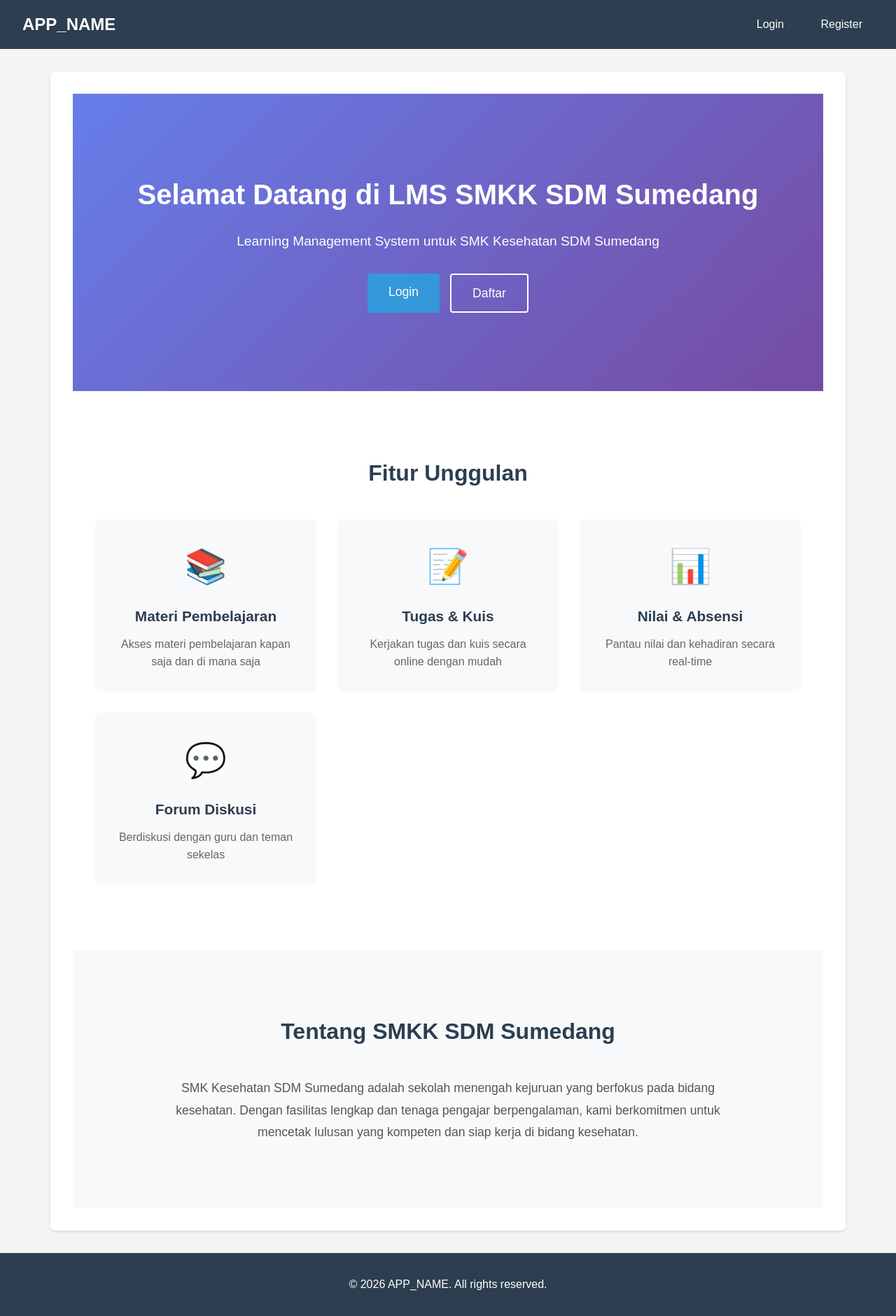
After one commit to mylipho15/lms-smkk-sdm, a PHP site: page /lms-smkk-sdm/ in a window 1280 px wide. The commit adds this page. Shown: the whole page at 70% size. Run offline with PHP 8.4, Linux system fonts and the light colour scheme; style sheets or scripts are compiled from the project's sources; some libraries are stand-ins or nearby versions.

Commit message:
Fix bug Controller HomeController not found
Key features implemented:
- Added missing HomeController.php in app/Controllers with index method and proper layout rendering
- Created home/index.php view with hero section, features grid, and information content
- Updated main.css with styling for new home page sections including hero, features, and info sections
- Modified .gitignore to remove redundant build artifact rules

The changes resolve the missing controller issue by implementing the HomeController and its corresponding view, while adding necessary styling and updating configuration files.

```diff
--- /dev/null
+++ b/app/Controllers/HomeController.php
@@ -0,0 +1,26 @@
+<?php
+/**
+ * HomeController - Halaman Depan Publik
+ */
+
+namespace App\Controllers;
+
+use App\Core\Controller;
+
+class HomeController extends Controller {
+
+    public function index() {
+        $data = [
+            'title' => 'Beranda - LMS SMKK SDM',
+            'page' => 'home'
+        ];
+
+        // Render content view first
+        ob_start();
+        $this->view('home/index', $data);
+        $content = ob_get_clean();
+
+        // Then render with layout
+        $this->renderLayout('main', $content, $data);
+    }
+}
--- a/resources/assets/css/main.css
+++ b/resources/assets/css/main.css
@@ -144,3 +144,108 @@ table tr:hover {
     color: #0c5460;
     border: 1px solid #bee5eb;
 }
+
+/* Hero Section */
+.hero {
+    background: linear-gradient(135deg, #667eea 0%, #764ba2 100%);
+    color: white;
+    padding: 80px 0;
+    text-align: center;
+}
+
+.hero h1 {
+    font-size: 2.5rem;
+    margin-bottom: 20px;
+}
+
+.hero .lead {
+    font-size: 1.2rem;
+    margin-bottom: 30px;
+}
+
+.hero-actions {
+    display: flex;
+    gap: 15px;
+    justify-content: center;
+}
+
+.btn-lg {
+    padding: 12px 30px;
+    font-size: 1.1rem;
+}
+
+.btn-outline {
+    background-color: transparent;
+    border: 2px solid white;
+    color: white;
+}
+
+.btn-outline:hover {
+    background-color: white;
+    color: #667eea;
+}
+
+/* Features Section */
+.features {
+    padding: 60px 0;
+    background-color: white;
+}
+
+.section-title {
+    text-align: center;
+    font-size: 2rem;
+    margin-bottom: 40px;
+    color: #2c3e50;
+}
+
+.features-grid {
+    display: grid;
+    grid-template-columns: repeat(auto-fit, minmax(250px, 1fr));
+    gap: 30px;
+}
+
+.feature-card {
+    background: #f8f9fa;
+    padding: 30px;
+    border-radius: 8px;
+    text-align: center;
+    transition: transform 0.3s, box-shadow 0.3s;
+}
+
+.feature-card:hover {
+    transform: translateY(-5px);
+    box-shadow: 0 5px 15px rgba(0,0,0,0.1);
+}
+
+.feature-icon {
+    font-size: 3rem;
+    margin-bottom: 15px;
+}
+
+.feature-card h3 {
+    font-size: 1.3rem;
+    margin-bottom: 10px;
+    color: #2c3e50;
+}
+
+.feature-card p {
+    color: #666;
+}
+
+/* Info Section */
+.info-section {
+    padding: 60px 0;
+    background-color: #f8f9fa;
+}
+
+.info-content {
+    max-width: 800px;
+    margin: 0 auto;
+    text-align: center;
+}
+
+.info-content p {
+    font-size: 1.1rem;
+    line-height: 1.8;
+    color: #555;
+}
--- /dev/null
+++ b/resources/views/home/index.php
@@ -0,0 +1,55 @@
+<?php
+/**
+ * View: Home Page - Halaman Depan Publik
+ */
+?>
+
+<div class="hero">
+    <div class="container">
+        <h1>Selamat Datang di LMS SMKK SDM Sumedang</h1>
+        <p class="lead">Learning Management System untuk SMK Kesehatan SDM Sumedang</p>
+        <div class="hero-actions">
+            <a href="<?= APP_URL ?>/login" class="btn btn-primary btn-lg">Login</a>
+            <a href="<?= APP_URL ?>/register" class="btn btn-outline btn-lg">Daftar</a>
+        </div>
+    </div>
+</div>
+
+<section class="features">
+    <div class="container">
+        <h2 class="section-title">Fitur Unggulan</h2>
+        <div class="features-grid">
+            <div class="feature-card">
+                <div class="feature-icon">📚</div>
+                <h3>Materi Pembelajaran</h3>
+                <p>Akses materi pembelajaran kapan saja dan di mana saja</p>
+            </div>
+            <div class="feature-card">
+                <div class="feature-icon">📝</div>
+                <h3>Tugas & Kuis</h3>
+                <p>Kerjakan tugas dan kuis secara online dengan mudah</p>
+            </div>
+            <div class="feature-card">
+                <div class="feature-icon">📊</div>
+                <h3>Nilai & Absensi</h3>
+                <p>Pantau nilai dan kehadiran secara real-time</p>
+            </div>
+            <div class="feature-card">
+                <div class="feature-icon">💬</div>
+                <h3>Forum Diskusi</h3>
+                <p>Berdiskusi dengan guru dan teman sekelas</p>
+            </div>
+        </div>
+    </div>
+</section>
+
+<section class="info-section">
+    <div class="container">
+        <h2 class="section-title">Tentang SMKK SDM Sumedang</h2>
+        <div class="info-content">
+            <p>SMK Kesehatan SDM Sumedang adalah sekolah menengah kejuruan yang berfokus pada bidang kesehatan.
+            Dengan fasilitas lengkap dan tenaga pengajar berpengalaman, kami berkomitmen untuk mencetak lulusan
+            yang kompeten dan siap kerja di bidang kesehatan.</p>
+        </div>
+    </div>
+</section>
```
Also changed, not shown: 1 other file.
